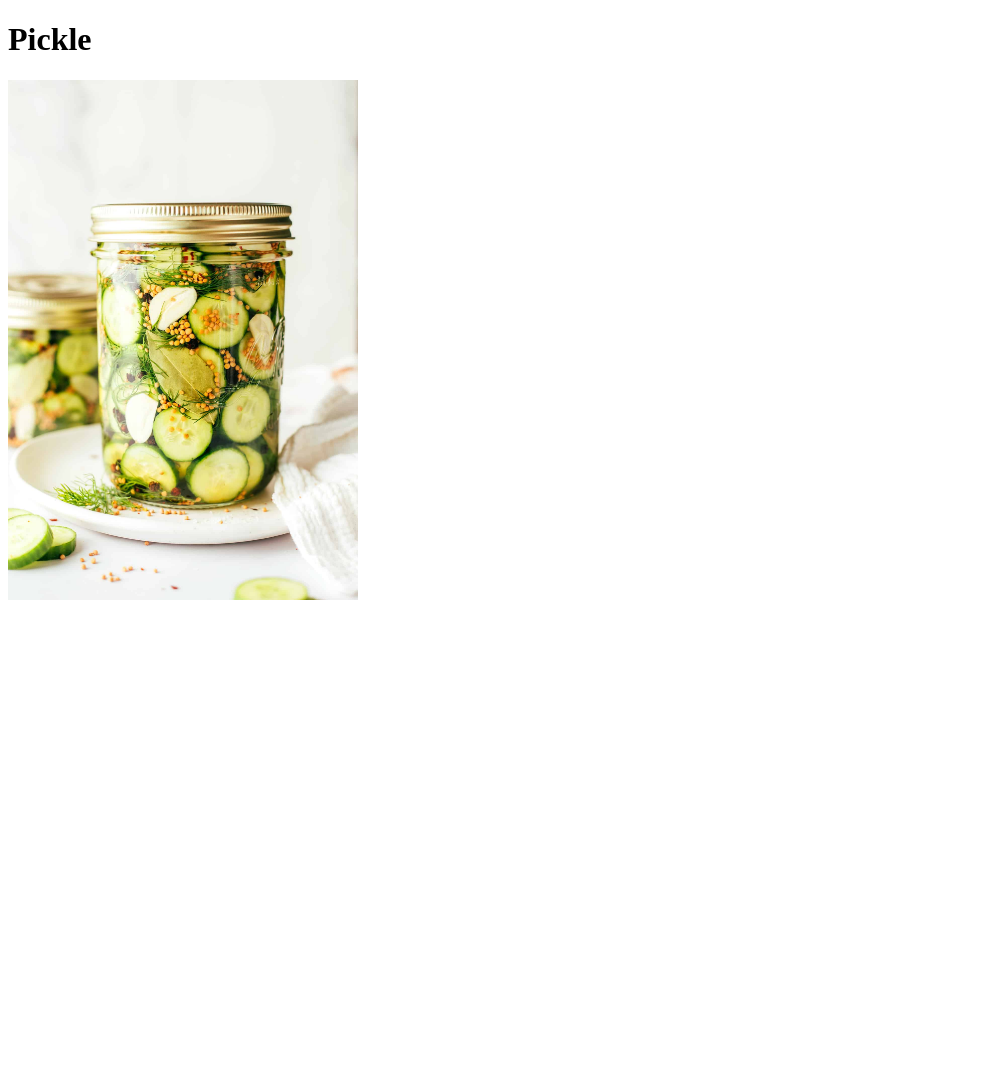
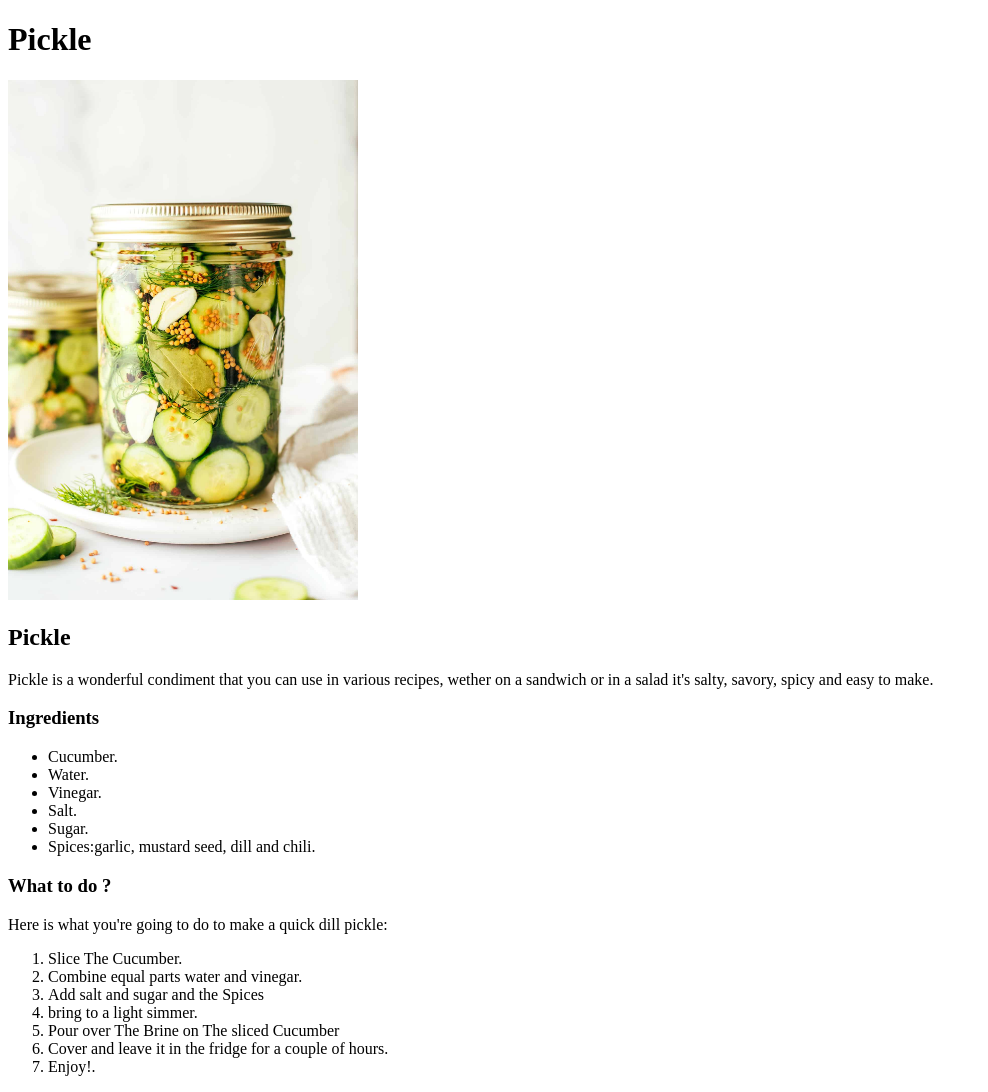
Before and after one commit to stungtoung/odin-recipes, a plain HTML site: page recipes/pickle.html in a window 1280 px wide. Shown: the whole page, without its empty margins (0-988 px from the left). Before the commit the page ends 800 px from the top, so only its background shows below. Drawn offline with Linux system fonts and the light colour scheme.

Commit message:
add content
added the content of mayo and pickle pages

```diff
--- a/recipes/pickle.html
+++ b/recipes/pickle.html
@@ -8,5 +8,29 @@
 <body>
     <h1>Pickle</h1>
     <img src="../images/pickle.jpg" alt="Pickle" width="350" height="520">
+    <h2>Pickle</h2>
+    <p>Pickle is a wonderful condiment that you can use in various recipes, wether on a sandwich or in a salad
+        it's salty, savory, spicy and easy to make.
+    </p>
+    <h3>Ingredients</h3>
+    <ul>
+        <li>Cucumber.</li>
+        <li>Water.</li>
+        <li>Vinegar.</li>
+        <li>Salt.</li>
+        <li>Sugar.</li>
+        <li>Spices:garlic, mustard seed, dill and chili.</li>
+    </ul>
+    <h3>What to do ?</h3>
+    <p>Here is what you're going to do to make a quick dill pickle:</p>
+    <ol>
+        <li>Slice The Cucumber.</li>
+        <li>Combine equal parts water and vinegar.</li>
+        <li>Add salt and sugar and the Spices</li>
+        <li>bring to a light simmer.</li>
+        <li>Pour over The Brine on The sliced Cucumber</li>
+        <li>Cover and leave it in the fridge for a couple of hours.</li>
+        <li>Enjoy!.</li>
+    </ol>
 </body>
 </html>
```
Also changed, not shown: recipes/mayo.html (+20 -0 lines).
